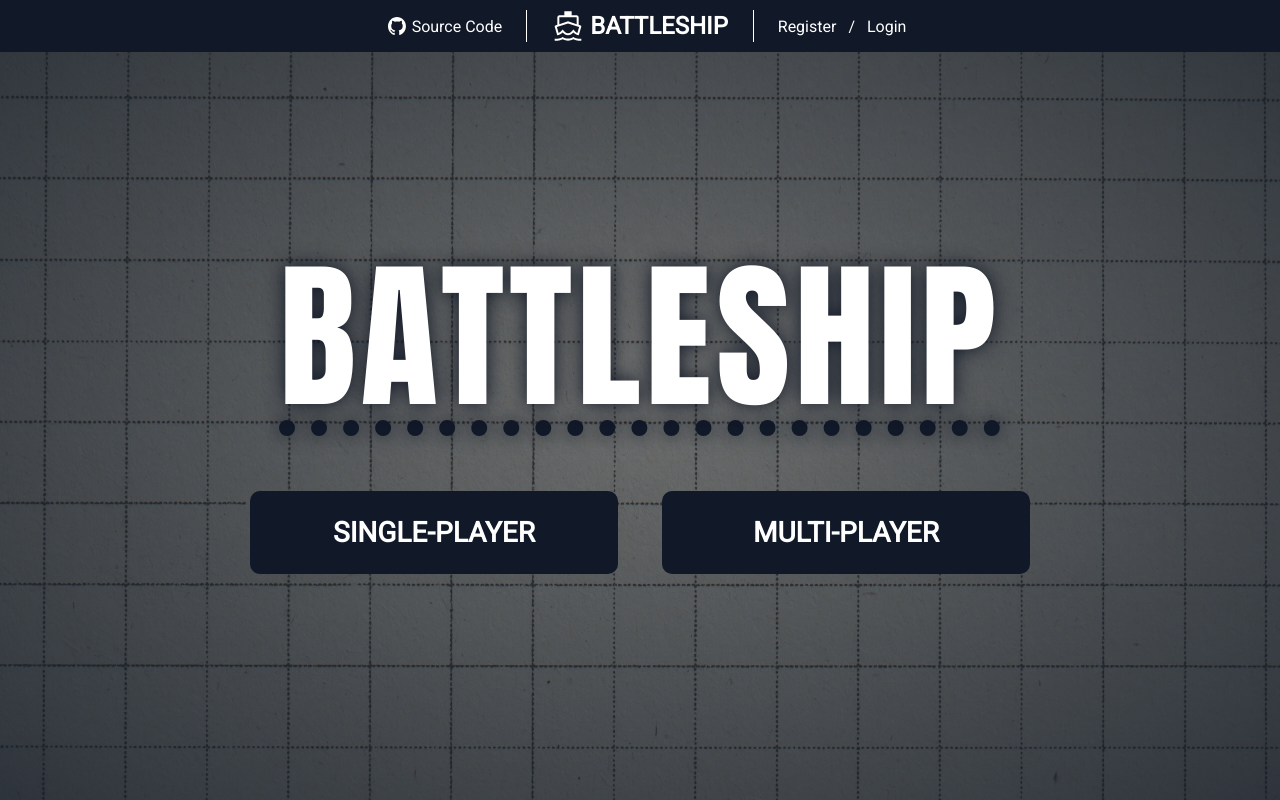
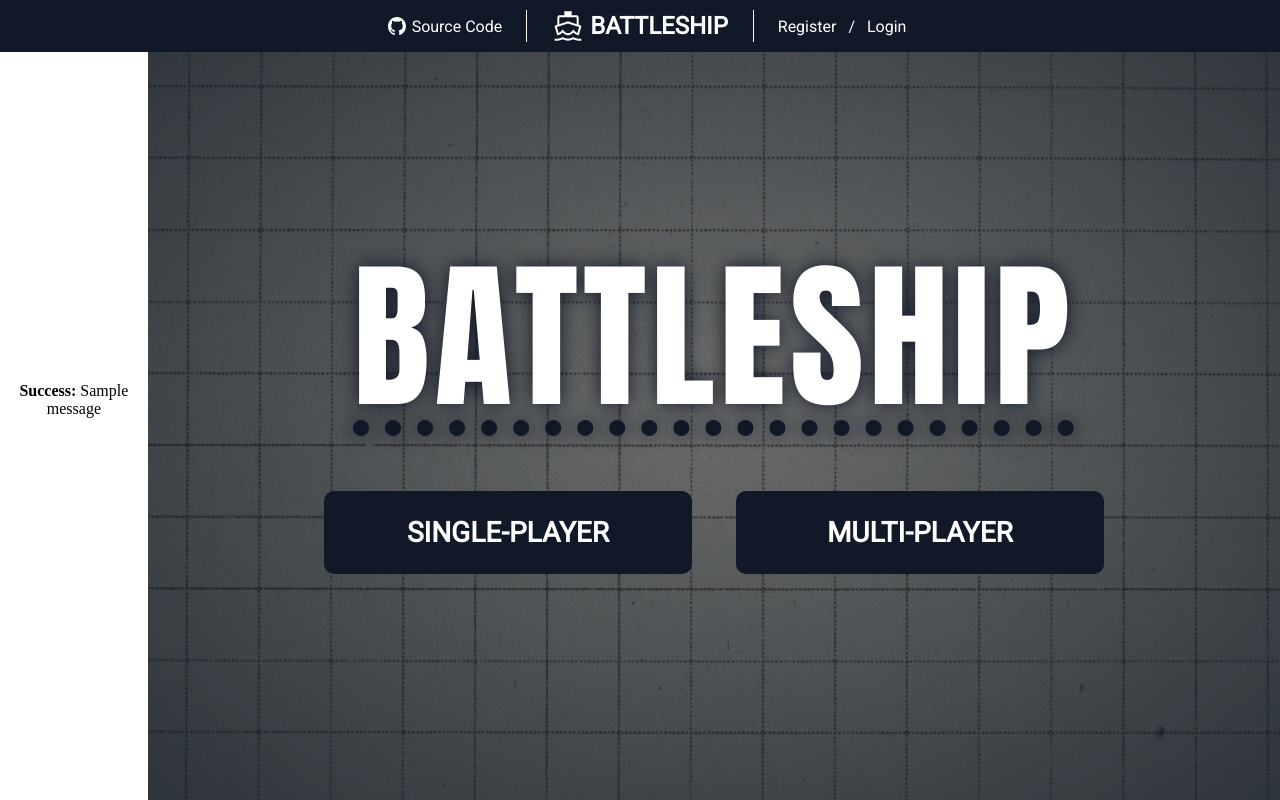
Before and after one commit to ovvosystem/battleship, a Flask app: page / in a window 1280 px wide. Run offline with Flask 3, Linux system fonts and the light colour scheme; tables that the repository leaves empty hold one stand-in row (values such as "Sample post"); one stand-in notice (Sample message) is shown.

Commit message:
feat: display success message when registering

```diff
--- a/server/templates/index.html
+++ b/server/templates/index.html
@@ -1,5 +1,14 @@
 {% extends "base.html" %} {% block title %}Battleship{% endblock %}
 {% block content %}
+
+{% with messages = get_flashed_messages(category_filter=["success"]) %}
+{% if messages %}
+    {% for message in messages %}
+        <div class="alert alert-success text-center"><strong>Success:</strong> {{ message }}</div>
+    {% endfor %}
+{% endif %}
+{% endwith %}
+
 <span class="background flex flex-center">
     <div id="main-menu" class="flex flex-1 flex-center flex-column gap-large">
         <h1 id="title" class="flex flex-center gap-small font-impact">BATTLESHIP</h1>
```
